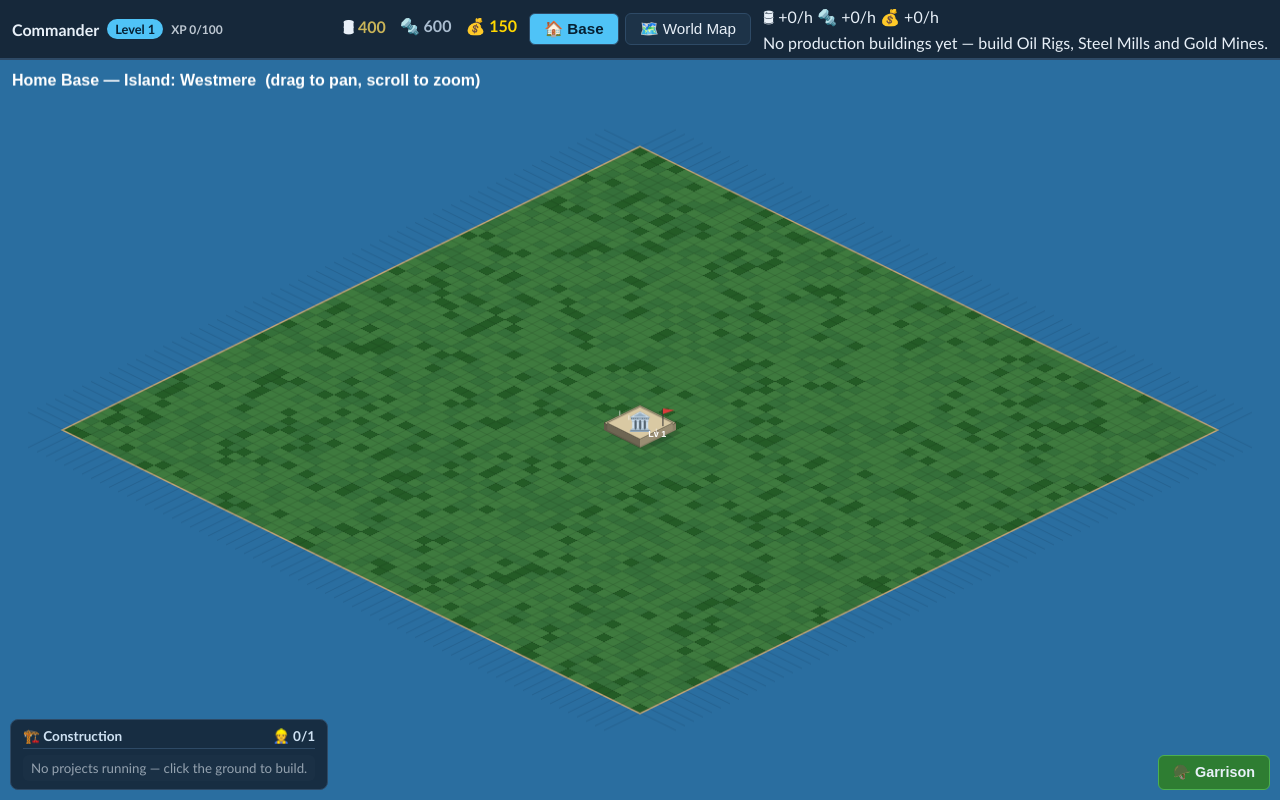
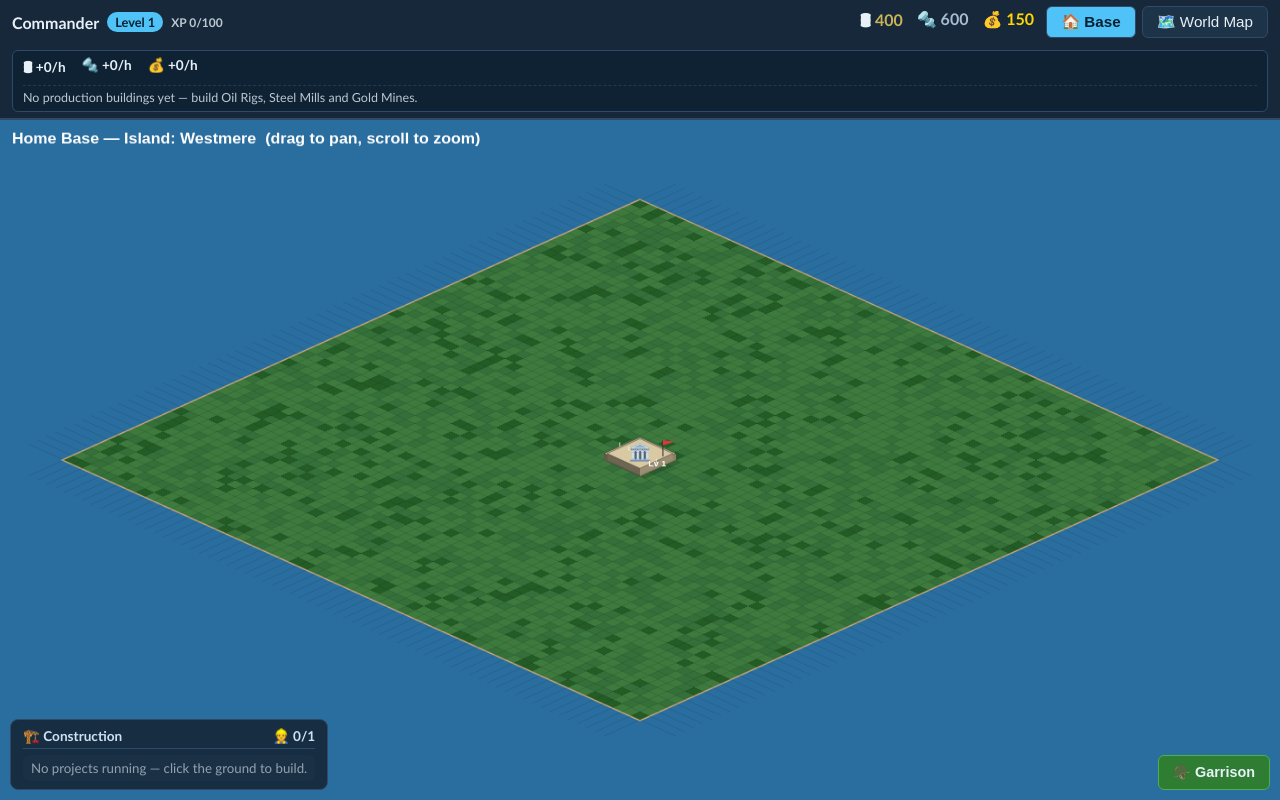
Before and after one commit to Alesaf99/island-empires, a plain HTML site: page index.html in a window 1280 px wide. Both pictures are taken after a click on the element "Click to show production per hour". Drawn offline with Linux system fonts and the light colour scheme.

Commit message:
Add styles for production-per-hour panel
Added styles for production-per-hour panel and its interactions.

```diff
--- a/css/style.css
+++ b/css/style.css
@@ -211,3 +211,19 @@ button.action:disabled { opacity: 0.45; cursor: not-allowed; }
 }
 .toast.error { border-color: #e57373; background: #4a1f1f; }
 @keyframes fadein { from { opacity: 0; transform: translateX(20px); } to { opacity: 1; } }
+
+/* Production-per-hour panel (click the resource bar to toggle) */
+#resources { cursor: pointer; user-select: none; }
+#resources:hover { filter: brightness(1.2); }
+#prod-panel {
+  flex-basis: 100%;
+  background: #0f2233;
+  border: 1px solid var(--panel-border);
+  border-radius: 6px;
+  padding: 6px 10px;
+  font-size: 0.85em;
+}
+#prod-panel.hidden { display: none; }
+#prod-panel .pp-row { display: flex; gap: 16px; font-weight: bold; }
+#prod-panel .pp-row span { white-space: nowrap; }
+#prod-panel .pp-detail { margin-top: 4px; opacity: 0.8; font-size: 0.92em; border-top: 1px dashed #2a3f55; padding-top: 4px; max-height: 140px; overflow-y: auto; }
```
